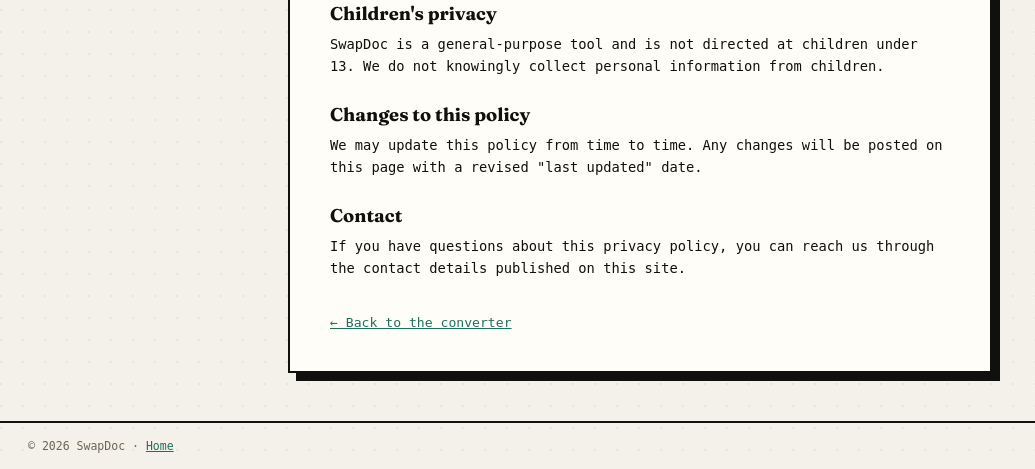
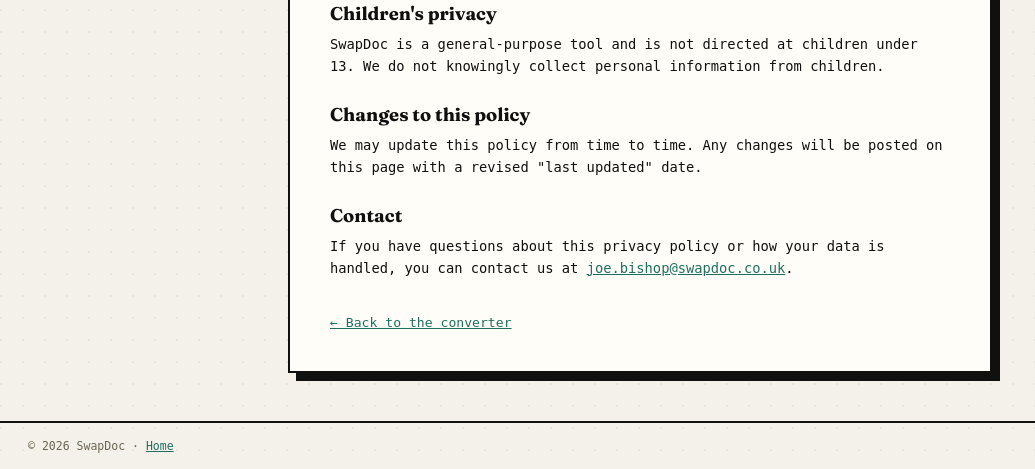
Before and after one commit to JoeBishop03/swapdoc, a Flask app: page /privacy in a window 1280 px wide. Shown: the part 1267-1736 px from the top of the page, without its empty margins (0-1035 px from the left). Run offline with Flask 3, Linux system fonts and the light colour scheme; parts of the project's set-up code (start-up, migrations or seed data) failed here and were passed over; some web fonts are replaced.

Commit message:
Update privacy.html

```diff
--- a/templates/privacy.html
+++ b/templates/privacy.html
@@ -111,8 +111,8 @@
     with a revised "last updated" date.</p>
 
     <h3>Contact</h3>
-    <p>If you have questions about this privacy policy, you can reach us through the contact
-    details published on this site.</p>
+    <p>If you have questions about this privacy policy or how your data is handled, you can
+    contact us at <a href="mailto:joe.bishop@swapdoc.co.uk">joe.bishop@swapdoc.co.uk</a>.</p>
 
     <a class="back" href="/">← Back to the converter</a>
   </div>
```
